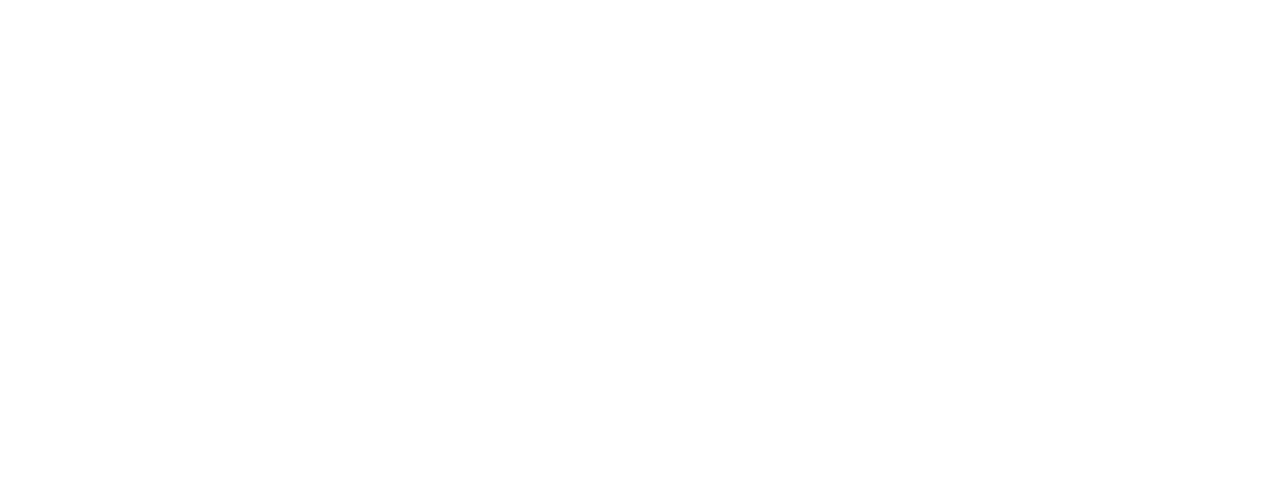
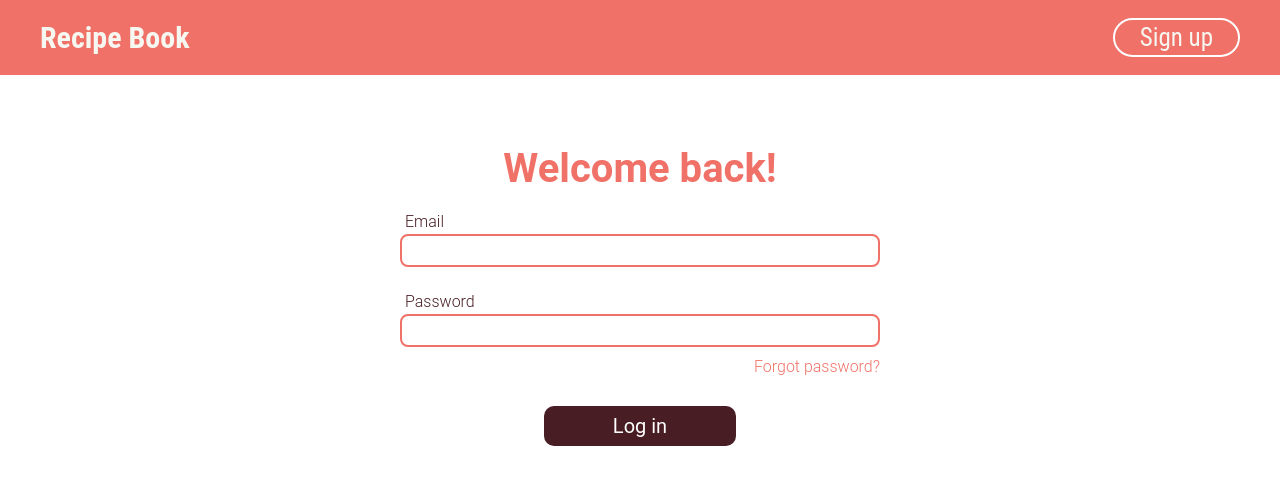
Before and after one commit to anniehirata/Recipe-Website, a React (Create React App) app in the folder recipe-app/: page /login in a window 1280 px wide. Shown: the top 484 px of the page. Built offline with nearby package versions, Linux system fonts and the light colour scheme.

Commit message:
Basic login page

```diff
--- a/recipe-app/src/App.js
+++ b/recipe-app/src/App.js
@@ -1,10 +1,10 @@
 import React from 'react';
 import {BrowserRouter as Router, Route, Redirect, Switch} from 'react-router-dom';
 import './App.css';
-import Nav from './components/NavUser.js';
 import Recipes from './components/Recipes.js';
 import RecipePage from './components/Recipe-Page.js';
-import SignupPage from './components/Signup-Page'
+import SignupPage from './components/Signup-Page';
+import LoginPage from './components/Login-Page';
 
 function App() {
   return (
@@ -14,6 +14,7 @@
              <Route path="/recipes" component={Recipes} exact/>
              <Route path="/recipe/:id" component={RecipePage} exact/>
              <Route path="/signup" component={SignupPage} exact/>
+             <Route path="/login" component={LoginPage} exact/>
            </Switch>
         </div>
       </Router>
--- /dev/null
+++ b/recipe-app/src/components/Login-Page.css
@@ -0,0 +1,90 @@
+#login-page
+{
+    position: fixed;
+    right: 0;
+    left: 0;
+    margin-right: auto;
+    margin-left: auto;
+
+    width: 80%;
+    height: 60vh;
+    min-width: 715px;
+    max-width: 800px;
+}
+
+.login-page h1
+{
+    margin-bottom: 40px;
+}
+
+form
+{
+    width: 60%;
+    margin-left: 20%;
+    margin-right: 20%;
+    min-width: 350px;
+    font-family: "Roboto Light", sans-serif;
+}
+
+.login-form-entry label
+{
+    color: #481D24;
+    margin-bottom: 20px;
+}
+
+.login-form-entry input
+{
+    width: 100%;
+    padding: 7px 10px;
+    box-sizing: border-box;
+    border: 2px solid #F07167;
+    border-radius: 8px;
+    margin-top: 3px;
+    margin-bottom: 25px;
+}
+
+input:focus
+{
+    outline: none !important;
+}
+
+#pass-input
+{
+    margin-bottom: 10px;
+}
+
+
+button
+{
+    width: 40%;
+    margin: 30px 30% 0 30%;
+    height: 40px;
+    font-size: 20px;
+    float: center;
+    border-radius: 10px;
+    border: none;
+    background-color: #481D24;
+    color: white;
+    font-family: "Roboto", sans-serif;
+}
+
+button:hover
+{
+    background-color: #F07167;
+}
+
+button:focus
+{
+    outline: 0 !important;
+}
+
+#forgot
+{
+    color: #F07167;
+    float: right;
+}
+
+#forgot:hover
+{
+    color: #481D24;
+}
--- /dev/null
+++ b/recipe-app/src/components/Login-Page.js
@@ -0,0 +1,65 @@
+import React from 'react';
+import './Login-Page.css';
+import axios from 'axios';
+import Nav from './Navbar';
+
+export default class LoginPage extends React.Component
+{
+    constructor(props)
+    {
+        super(props);
+        this.state = {
+            email: "",
+            password: ""
+        };
+
+        this.onEmailChange = this.onEmailChange.bind(this);
+        this.onPasswordChange = this.onPasswordChange.bind(this);
+        this.onSubmit = this.onSubmit.bind(this);
+    }
+
+    onEmailChange(event)
+    {
+        this.setState({
+            email: event.target.value
+        });
+    }
+
+    onPasswordChange(event)
+    {
+        this.setState({
+            password: event.target.value
+        });
+    }
+
+    onSubmit(event)
+    {
+        event.preventDefault();
+
+        // make call to backend
+        this.setState({
+            email: "",
+            password: ""
+        });
+    }
+
+    render()
+    {
+        return <div id="login-page-div">
+            <Nav type="signup"/>
+            <div id="login-page">
+                <h1>Welcome back!</h1>
+                <form onSubmit={this.onSubmit}>
+                    <div class="login-form-entry">
+                        <label>Email</label>
+                        <input type="text" value={this.state.email} onChange={this.onEmailChange}></input>
+                        <label>Password</label>
+                        <input type="password" value={this.state.password} onChange={this.onPasswordChange} id="pass-input"></input>
+                        <a id="forgot">Forgot password?</a>
+                    </div>
+                    <button>Log in</button>
+                </form>
+            </div>
+        </div>
+    }
+}
```
